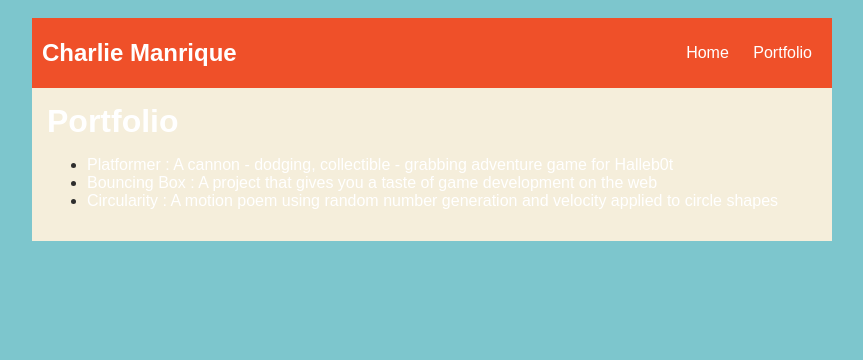
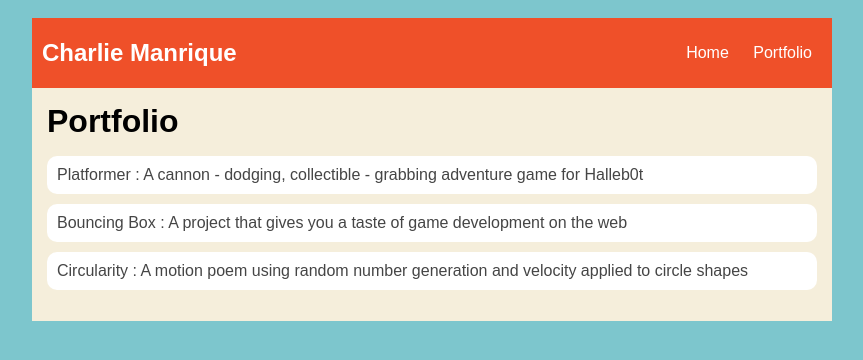
Before and after one commit to CharlieManrique7049965/CharlieManrique7049965.github.io, a plain HTML site: page portfolio.html in a window 1280 px wide. Shown: the whole page, without its empty margins (208-1071 px from the left). Drawn offline with Linux system fonts and the light colour scheme.

Commit message:
portfolio css

```diff
--- a/style.css
+++ b/style.css
@@ -60,3 +60,28 @@
    h2, h3 {
        margin: 0px;
    }
+   /* portfolio styles */
+         .content h1 {
+             color: black;
+         }
+
+         #portfolio {
+             list-style-type: none;
+             padding-left: 0;
+         }
+
+         #portfolio li {
+             background: #fff;
+             padding: 10px;
+             border-radius: 10px;
+             margin-bottom: 10px;
+         }
+
+         #portfolio li:hover {
+             background: #eee;
+         }
+
+         #portfolio a {
+             text-decoration: none;
+             color: #454545;
+         }
```
Also changed, not shown: portfolio.html (+3 -1 lines).
